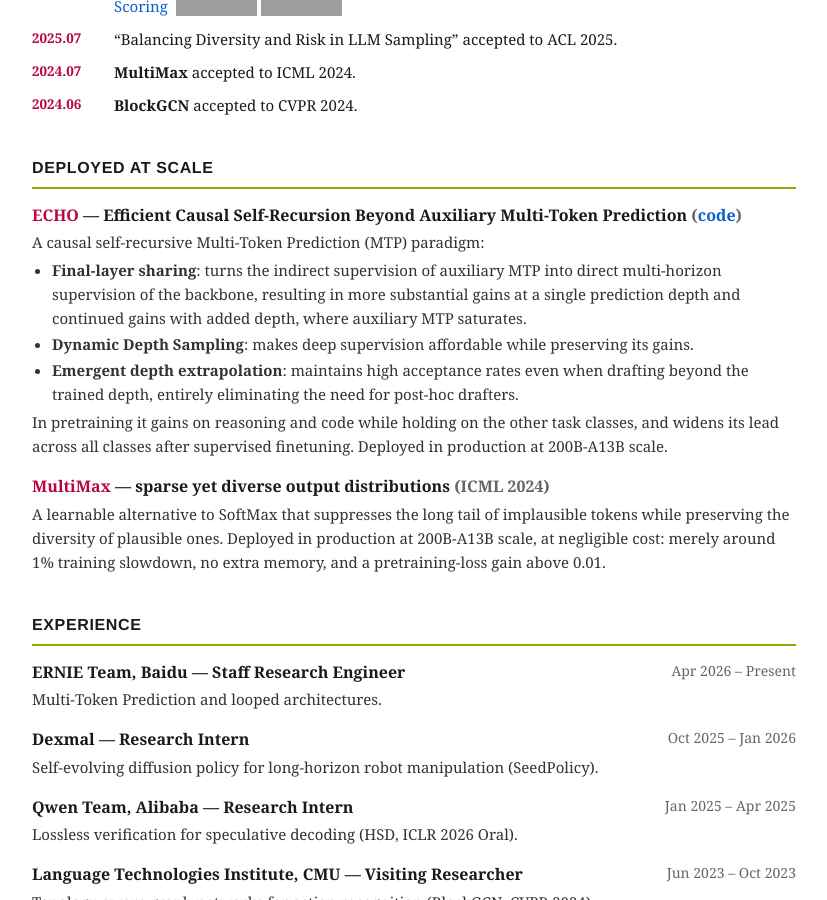
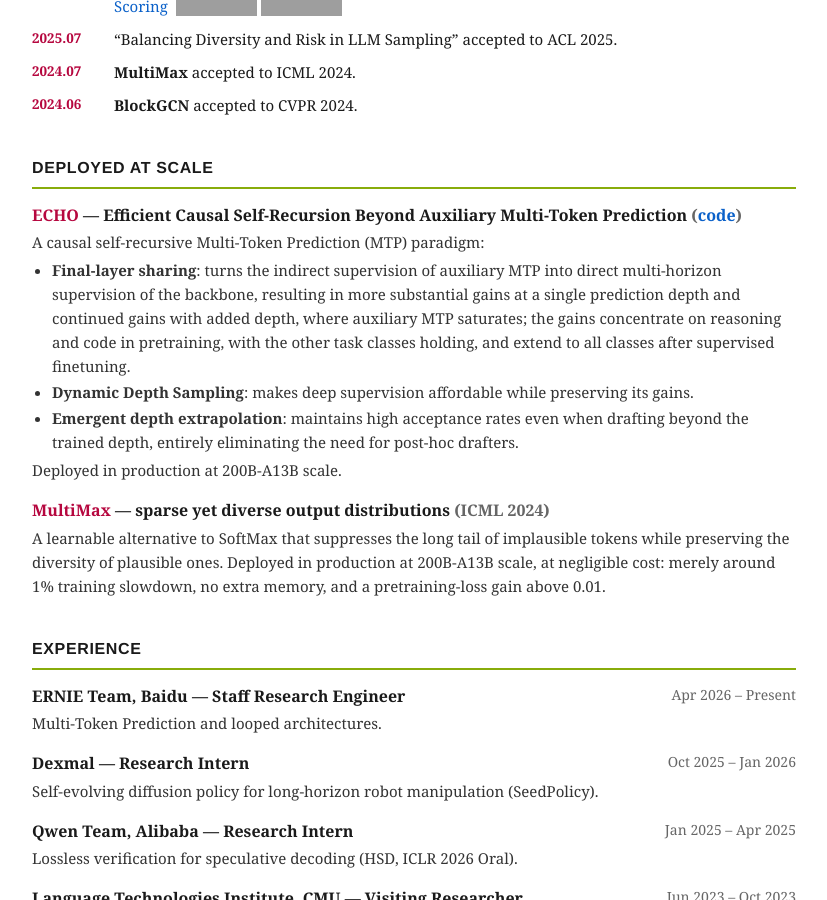
Before and after one commit to ZhouYuxuanYX/ZhouYuxuanYX.github.io, a Jekyll site: the page cv/index.html, which Jekyll copies as it is, in a window 1280 px wide and 900 px high, scrolled down 757 px. Shown: the whole window, without its empty margins (226-1053 px from the left). Built offline with Jekyll 4.4.1, drawn with Linux system fonts in a browser that asks for light colours; grey boxes are pictures that could not be loaded.

Commit message:
CV: fold ECHO's reasoning/SFT gains into the final-layer sharing bullet

```diff
--- a/cv/index.html
+++ b/cv/index.html
@@ -143,13 +143,14 @@
       <ul>
         <li><strong>Final-layer sharing</strong>: turns the indirect supervision of auxiliary MTP into direct
           multi-horizon supervision of the backbone, resulting in more substantial gains at a single
-          prediction depth and continued gains with added depth, where auxiliary MTP saturates.</li>
+          prediction depth and continued gains with added depth, where auxiliary MTP saturates; the gains
+          concentrate on reasoning and code in pretraining, with the other task classes holding, and extend
+          to all classes after supervised finetuning.</li>
         <li><strong>Dynamic Depth Sampling</strong>: makes deep supervision affordable while preserving its gains.</li>
         <li><strong>Emergent depth extrapolation</strong>: maintains high acceptance rates even when drafting
           beyond the trained depth, entirely eliminating the need for post-hoc drafters.</li>
       </ul>
-      In pretraining it gains on reasoning and code while holding on the other task classes, and widens
-      its lead across all classes after supervised finetuning. Deployed in production at 200B-A13B scale.
+      Deployed in production at 200B-A13B scale.
     </div>
   </div>
 
```
